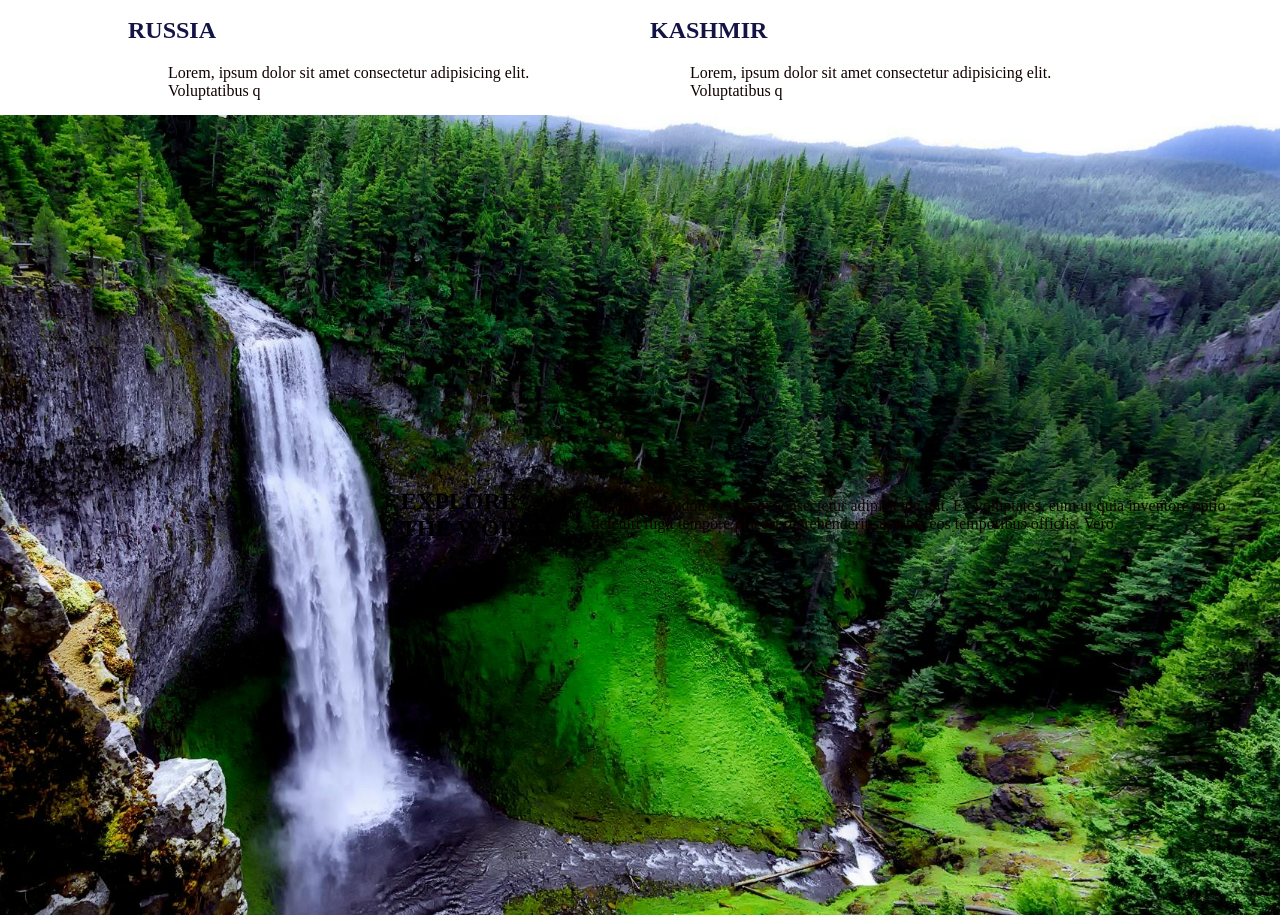
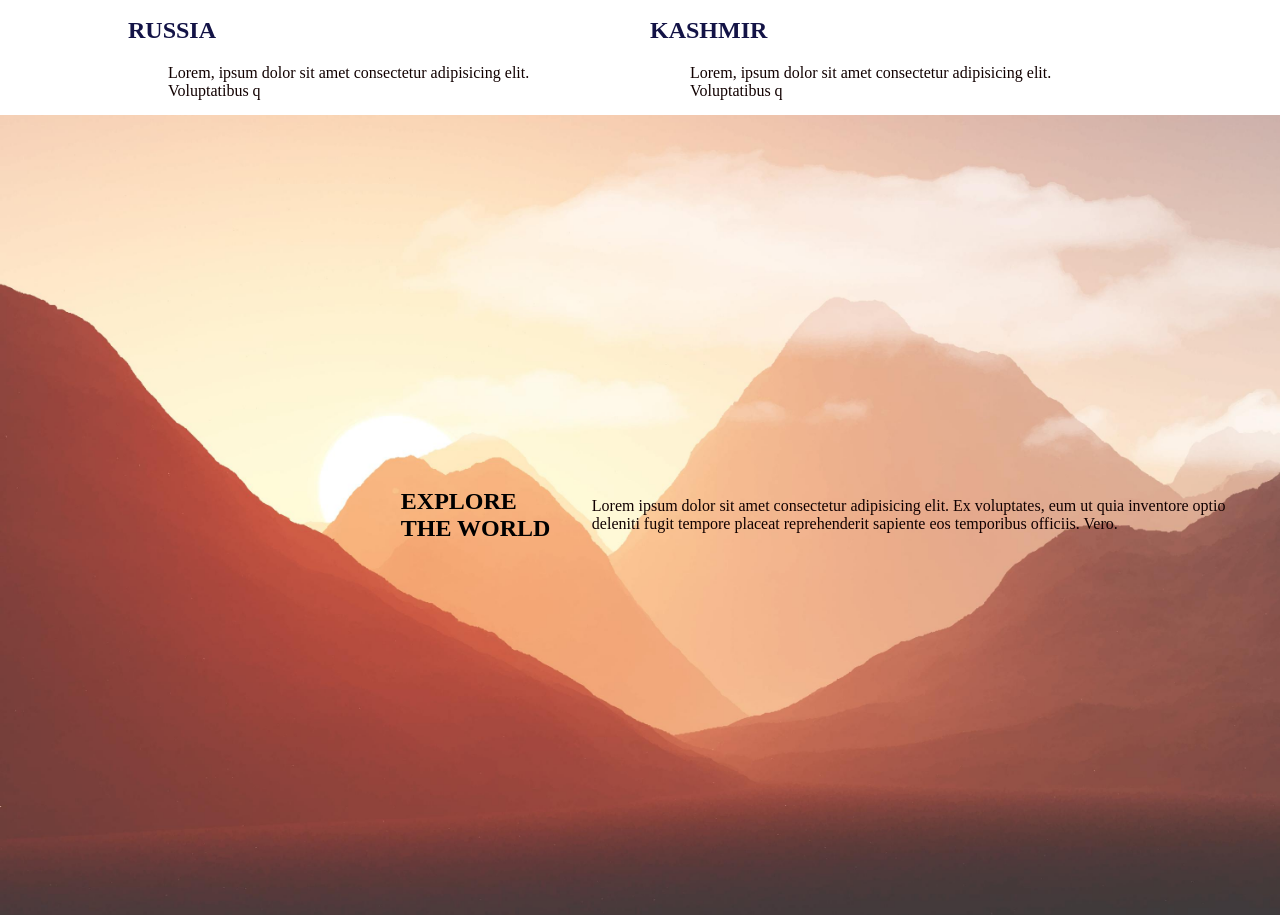
Before and after one commit to Aditya1364/OCTANET_AUGUST, a plain HTML site: page index.html in a window 1280 px wide. Shown: the part 1321-2236 px from the top of the page. Drawn offline with nearby package versions, Linux system fonts and the light colour scheme.

Commit message:
Update styles.css

```diff
--- a/styles.css
+++ b/styles.css
@@ -319,7 +319,7 @@ section {
     .explore {
   width: 100%;
   height: 100vh;
-  background-image: url("assets/india.png");
+  background-image: url("assets/moun.png");
   background-position: center;
   background-size: cover;
   background-repeat: no-repeat;
```
